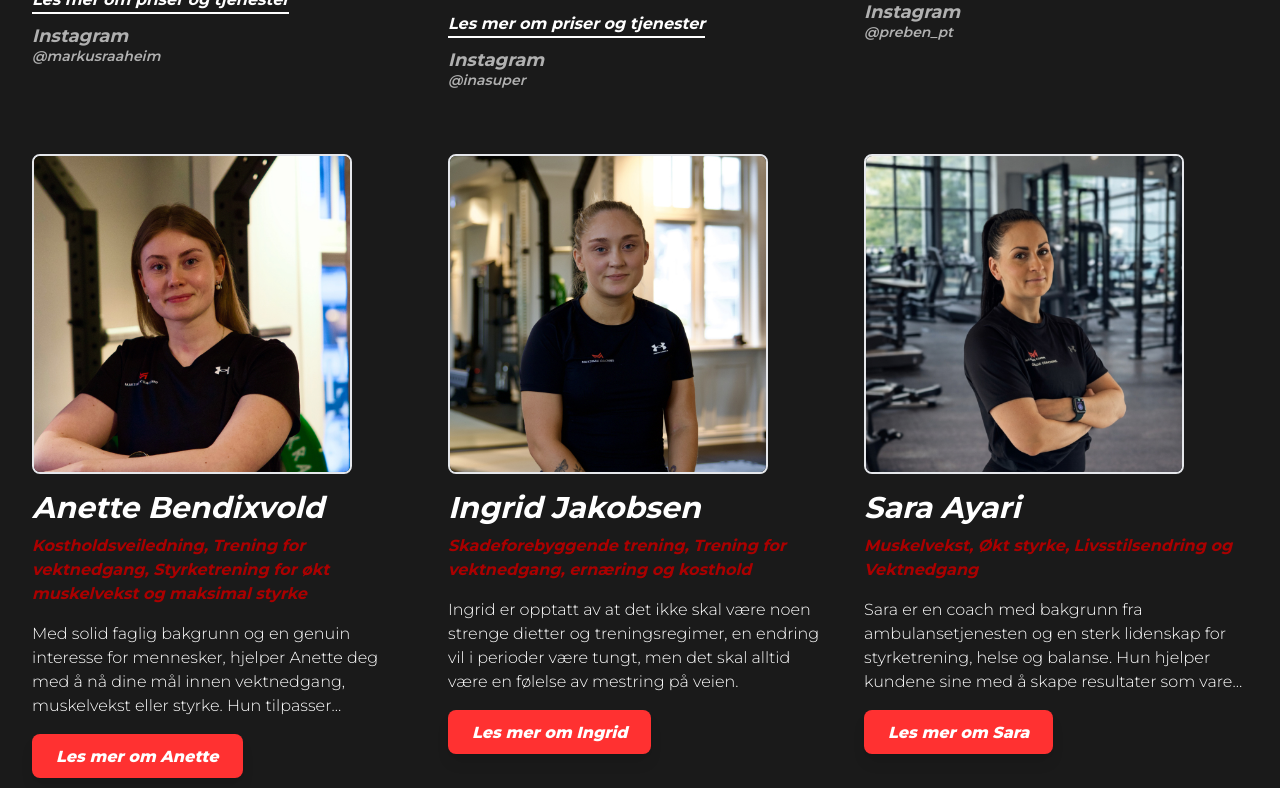
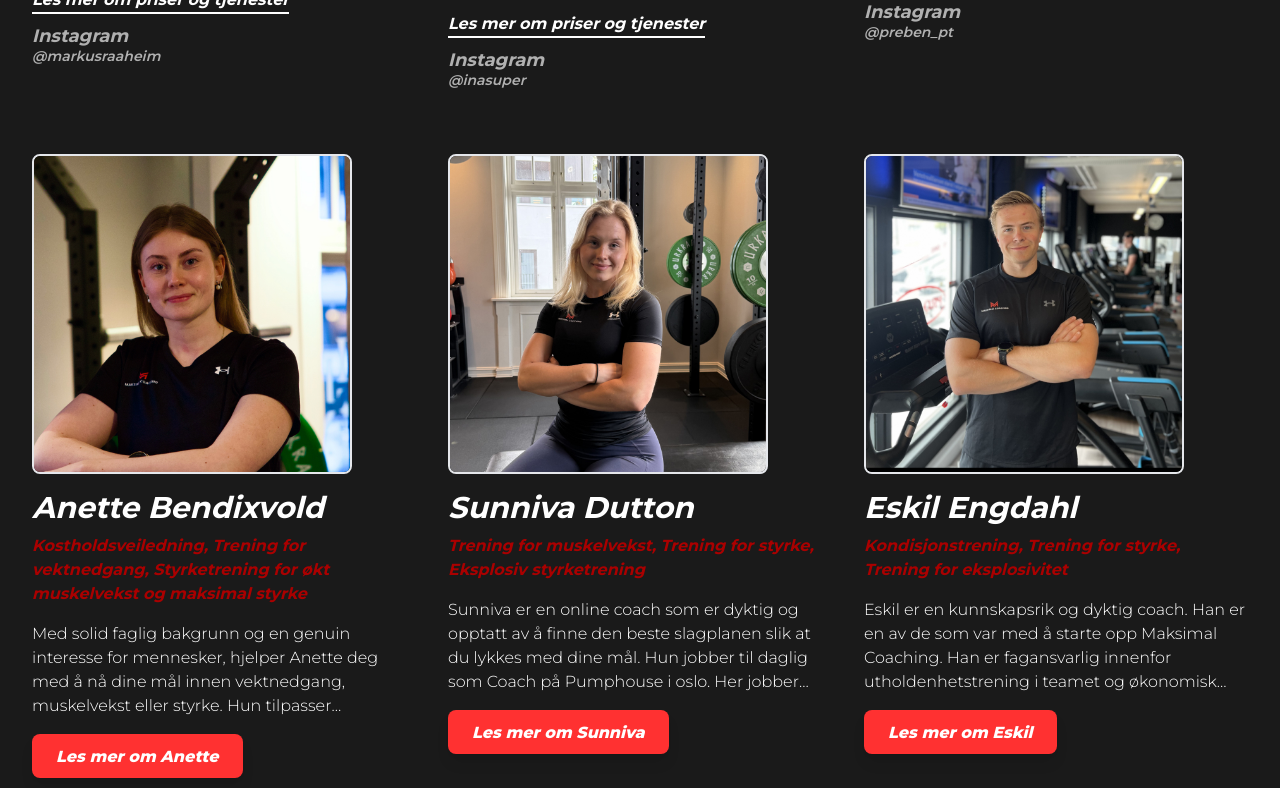
Before and after one commit to ekaspersen/maksimalcoaching, a Next.js app: page /team in a window 1280 px wide. Shown: the part 1020-1808 px from the top of the page. Built offline with nearby package versions, Linux system fonts and the light colour scheme.

Commit message:
Delete sara and ingrid

```diff
--- a/app/data/coaches.js
+++ b/app/data/coaches.js
@@ -128,75 +128,6 @@ Med solid faglig bakgrunn og en genuin interesse for mennesker, hjelper Anette d
     },
 
     {
-        id: "ingrid-jakobsen",
-        name: "Ingrid Jakobsen",
-        fname: "Ingrid",
-        image: "/ingrid-j.jpg",
-        specialties:
-            "Skadeforebyggende trening, Trening for vektnedgang, ernæring og kosthold",
-        experiences: [
-            "Bachelor i idrett, ernæring og helse ",
-            "Sertifisert personlig trener",
-            "Master i treningsfysiologi",
-            "Sertifisert helseveileder",
-            "Kurs - antidoping ansvarlig, antidoping Norge",
-            "Kurs - rådgivning for spiseforstyrrelser, ROS",
-            "BASIS fallforebyggende trening, Helsedirektoratet",
-        ],
-        about: `HVEM ER INGRID?:
-        Ingrid er 28 år, og har alltid vært opptatt av fysisk aktivitet på en eller annen måte. Ifra ung alder har det alltid vært fotball som har stått i sentrum, men de senere årene har hun fått sansen for styrketrening, padel og toppturer. Hun har vært i treningsbransjen siden 2022 og hun jobber for tiden på et lite treningssenter på bygda, hvor hun hjelper uerfarne unge og eldre.
-
-Hun brenner for at alle skal få muligheten til å leve det livet de har lyst til og leve med fokus på deres ønsker, mål og utgangspunkt.
-
-
-ERFARING:
-Ingrid har 5+ års erfaring med styrketrening og har jobbet i treningsbransjen siden 2022. Hun har også vært aktiv fotballspiller både i toppfotballen og i breddefotballen i over 20 år.
-
-
-HVORFOR VELGE INGRID?:
-Ingrid har en lang idrettsbakgrunn, og med erfaring fra litt ulike typer fysisk aktivitet. Ingrid er opptatt av at det ikke skal være noen strenge dietter og treningsregimer, en endring vil i perioder være tungt, men det skal alltid være en følelse av mestring på veien.
-
-Ingrid er en coach som er opptatt av å se deg for den du er og en du skal kunne prate med om alt, både i opp- og nedturer. Hun jobber med alle typer kunder.
-`,
-        shortBio:
-            "Ingrid er opptatt av at det ikke skal være noen strenge dietter og treningsregimer, en endring vil i perioder være tungt, men det skal alltid være en følelse av mestring på veien.",
-        email: "ingrid.jakobsen@maksimalcoaching.no",
-        instagram: "https://www.instagram.com/helseveileder_ingrid/",
-        instagramAt: "helseveileder_ingrid",
-        tjeneste1: "Kombinert oppfølging",
-        tjeneste2: "Treningsoppfølging",
-        tjeneste3: "Kostholdsoppfølging",
-    },
-    {
-        id: "sara-ayari",
-        name: "Sara Ayari",
-        fname: "Sara",
-        image: "/saraayari.jpg",
-        specialties: "Muskelvekst, Økt styrke, Livsstilsendring og Vektnedgang",
-        experiences: [
-            "Ambulansearbeider med videreutdanning som paramedisiner",
-            "Personlig trener - AFPT",
-            "Kostholdsveileder - AFPT (under utdanning)",
-        ],
-        about: `
-ERFARING:
-Sara har trent styrke seriøst i over 5 år, og kombinerer dette med erfaring fra ambulansetjenesten og som personlig trener. Gjennom arbeidet sitt har hun opparbeidet seg solid kunnskap om kropp, helse og mennesker. Hun hjelper kunder med ulike mål, enten det handler om å komme i gang med trening, bygge muskler, bli sterkere, gå ned i vekt eller etablere sunnere og mer bærekraftige rutiner i hverdagen.
-
-BALANSE I HVERDAGEN:
-Sara tror på en helhetlig tilnærming til helse, der trening, kosthold og livsstil fungerer sammen. For henne er det viktig at en sunn livsstil også gir rom for balanse og livet ellers, slik at gode vaner blir realistiske å opprettholde over tid.
-
-HVORFOR VELGE SARA SOM COACH?:
-Sara er en coach som er opptatt av mer enn bare treningsresultater. Hun ønsker å hjelpe kundene sine med å bygge en sterkere kropp, bedre mental helse og en livsstil de faktisk trives med. Med fokus på individuell tilpasning, tett oppfølging og langsiktig progresjon gir hun kundene verktøyene de trenger for å lykkes – og for å skape resultater som varer.`,
-        shortBio:
-            "Sara er en coach med bakgrunn fra ambulansetjenesten og en sterk lidenskap for styrketrening, helse og balanse. Hun hjelper kundene sine med å skape resultater som varer gjennom individuell tilpasning, tett oppfølging og bærekraftige vaner.",
-        email: "sara.ayari@maksimalcoaching.no",
-        instagram: "https://www.instagram.com/sara_ayarifitness/",
-        instagramAt: "sara_ayarifitness",
-        tjeneste1: "Kombinert oppfølging",
-        tjeneste2: "Treningsoppfølging",
-        tjeneste3: "Kostholdsoppfølging",
-    },
-    {
         id: "sunniva-dutton",
         name: "Sunniva Dutton",
         fname: "Sunniva",
```
